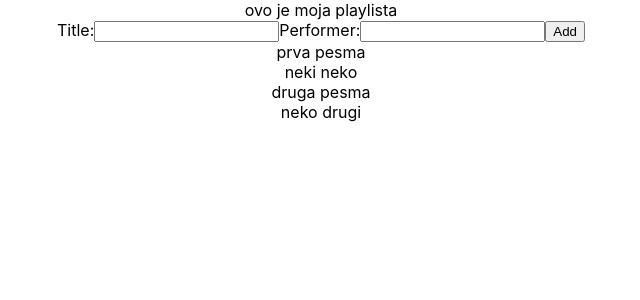
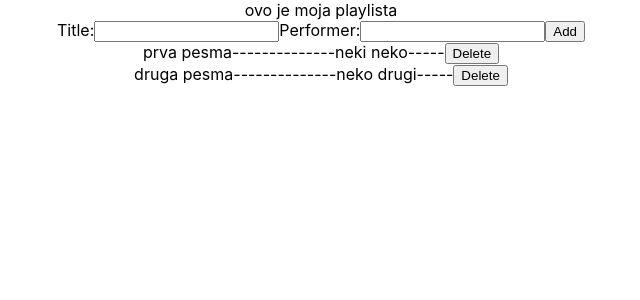
Before and after one commit to radmilatomic/playlist, a React (Create React App) app: page / in a window 1280 px wide. Shown: the top 300 px of the page, without its empty margins (319-959 px from the left). Built offline with nearby package versions, Linux system fonts and the light colour scheme; no server answers.

Commit message:
added delete option

```diff
--- a/src/components/song/index.js
+++ b/src/components/song/index.js
@@ -1,13 +1,46 @@
-import React from 'react'
+import React, {Component} from 'react'
 
-const Song=(props)=>{
+class Song extends Component{
+
+	constructor(props) {
+    super(props);
+
+    this.deleteMethod=this.deleteMethod.bind(this);
+
+  }
+
+	fetchSongs(){
+		console.log("we'll see about this");
+	}
+
+	deleteMethod(e){
+		e.preventDefault();
+		console.log("deleting will be implemented here");
+		const url=new URL('https://radmilatomic.pythonanywhere.com/api/deletesong/'+this.props.id)
+    	const request=new Request(url,{
+    	method:'GET',
+    	mode:'no-cors'
+   });
+
+   fetch(request).then(()=>this.fetchSongs())
+     .catch(function(error){console.log(error);})
+
+
+	}
+	render(){
+
+
 	return(
 		<div>
-		<div>{props.title}</div>
-		<div>{props.performer}</div>
+		<span>{this.props.title}</span>
+		<span>--------------</span>
+		<span>{this.props.performer}</span>
+		<span>-----</span>
+		<input type="submit" value="Delete" onClick={this.deleteMethod}></input>
 		</div>
 
 	)
 }
+}
 
 export default Song
--- a/src/components/songList/index.js
+++ b/src/components/songList/index.js
@@ -42,7 +42,7 @@ componentDidMount(){
 	render(){
 		return(
 		<div>
-		{this.props.songs.map((item)=><Song title={item.title} performer={item.performer} key={item.id}/>)}
+		{this.props.songs.map((item)=><Song title={item.title} performer={item.performer} key={item.id} id={item.id}/>)}
 
 		</div>
 		)
```
